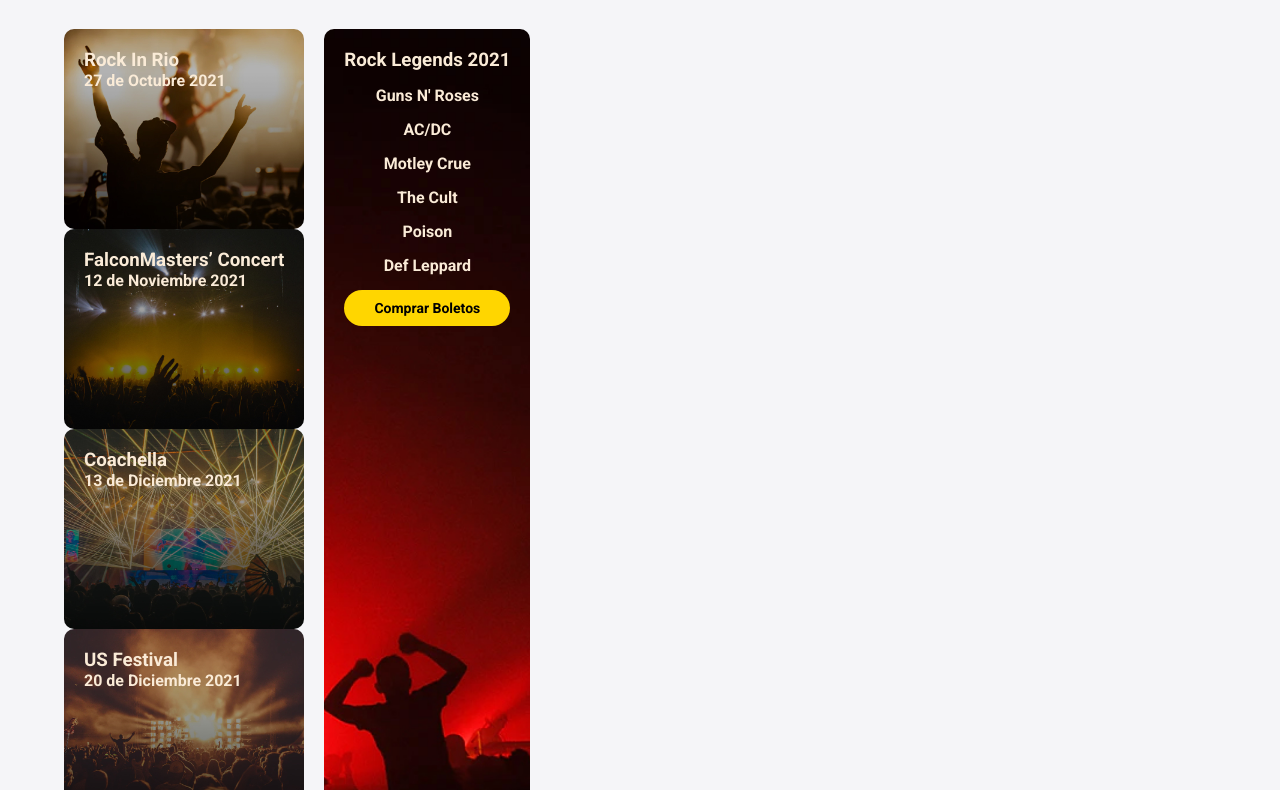
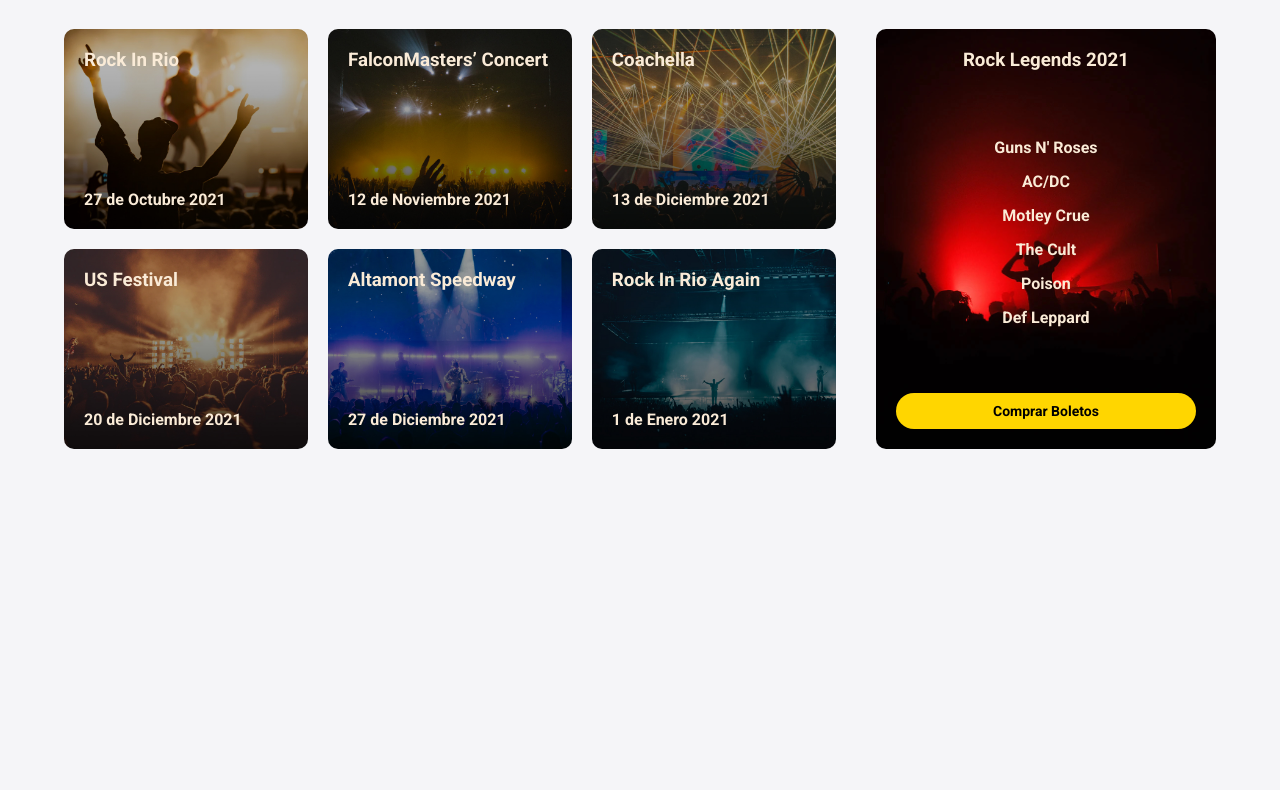
Before and after one commit to PepeLado/recitalesconflex, a plain HTML site: page index.html in a window 1280 px wide. Shown: the part 91-881 px from the top of the page. After the commit the page ends 800 px from the top, so only its background shows below. Drawn offline with Linux system fonts and the light colour scheme.

Commit message:
se agregaron a la hoja de estilos las instrucciones flexbox

```diff
--- a/index.html
+++ b/index.html
@@ -11,7 +11,9 @@
 	<title>Mi 3er repositorio en GIT para recitales FLEX</title>
 </head>
 <body>
-	<header>RECITALES CON FLEXBOX EN GIT</header>
+	<header>
+		<h1>RECITALES CON FLEXBOX EN GIT</h1>
+	</header>
 	<div class="contenedor">
 		<div class="contenedor-conciertos">
 			<div class="card" style="background-image: url('1.jpg')">
--- a/rflex.css
+++ b/rflex.css
@@ -1,3 +1,4 @@
+/* ESTA HOJA DE ESTILOS SE HIZO CON FLEXBOX */
 * {
 	padding: 0;
 	margin: 0;
@@ -24,9 +25,21 @@
 	max-width: 1200px;
 	margin: auto;
 	padding: 40px 0;
-	display: flex; /*Para que todas las "card" y el "banner" queden
+	display: flex; /*Todas las "card" y el "banner" quedan
 	agrupados ocupando todo el ancho de la pantalla */
-	gap: 20px; /*Para separar las "card" del "banner" */
+	gap: 20px; /*Separa las "card" del "banner" */
+}
+
+.contenedor-conciertos{
+	width: 70%; /* Las "card" quedan agrupadas en el lado izquierdo del
+	contenedor ocupando el 70% de su ancho (el 30% del lado derecho será
+	ocupado por el "banner") */
+	display: flex; /* Las "card" pueden agruparse dentro de una misma
+	línea del "contenedor-conciertos" */
+	flex-wrap: wrap; /* Complementa la instrucción anterior permitiendo
+	que las "card" se distribuyan en más de una línea dentro del
+	"contenedor-conciertos" */
+	gap: 20px; /* Separa las "card" entre sí */
 }
 
 .card {
@@ -38,11 +51,19 @@
 	overflow: hidden;
 	background-size: cover;
 	background-position: center center;
+	width: calc(33.33% - 20px); /* Cada "card" ocupa 1/3 del ancho disponible en el
+	"contenedor-conciertos" */
 }
-/*
+
 .card .textos {
-	height: 100%;
-} */
+	height: 100%; /* Los textos deben ocupar la totalidad de la altura
+	de la "card" para que las siguientes instrucciones puedan tener efecto */
+	display: flex; /* Acomoda los textos en una misma línea */
+	flex-direction: column; /* Cambia la orientación de fila a columna
+	haciendo que los textos queden alineados uno debajo del otro */
+	justify-content: space-between; /* Separa los textos dejando todo el
+	espacio no ocupado en el medio */
+}
 
 .banner {
 	border-radius: 10px;
@@ -50,6 +71,12 @@
 	padding: 20px;
 	background-size: cover;
 	background-position: center center;
+	width: 30%; /* El "banner" ocupa el 30% del lado derecho del "contenedor" */
+	display: flex; /* Acomoda los textos en una misma línea */
+	flex-direction: column; /* Cambia la orientación de fila a columna
+	haciendo que los textos queden alineados uno debajo del otro */
+	justify-content: space-between; /* Separa los textos dejando todo el
+	espacio no ocupado en el medio */
 }
 
 .banner ul {
```
